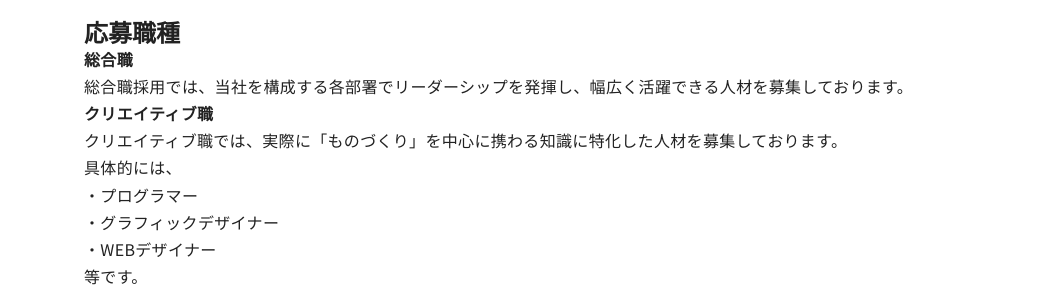
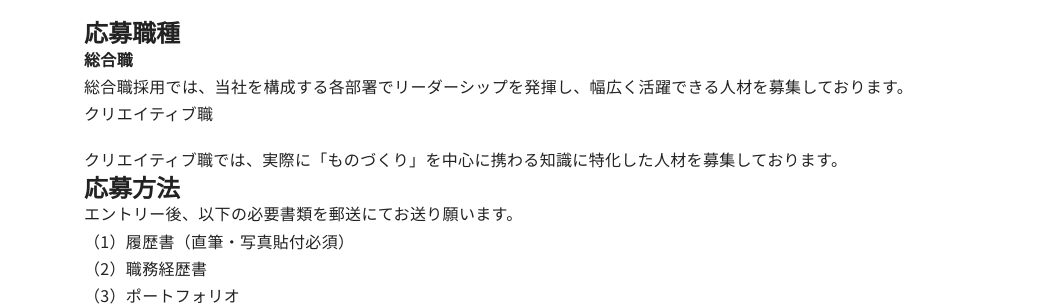
Before and after one commit to index33/dreamgale4, a plain HTML site: page pages/saiyou.html in a window 1280 px wide. Shown: the part 62-368 px from the top of the page, without its empty margins (106-1163 px from the left). Drawn offline with nearby package versions, Linux system fonts and the light colour scheme.

Commit message:
Update saiyou.html

```diff
--- a/pages/saiyou.html
+++ b/pages/saiyou.html
@@ -48,16 +48,8 @@
 						<b>総合職</b><br>
 						総合職採用では、当社を構成する各部署でリーダーシップを発揮し、幅広く活躍できる人材を募集しております。
 					</p>
-					<p>
-						<b>クリエイティブ職</b><br>
-						クリエイティブ職では、実際に「ものづくり」を中心に携わる知識に特化した人材を募集しております。<br>
-						具体的には、<br>
-						・プログラマー<br>
-						・グラフィックデザイナー<br>
-						・WEBデザイナー<br>
-						等です。
-					</p>
-					<br>
+					<p>クリエイティブ職</p><br>
+					<p>クリエイティブ職では、実際に「ものづくり」を中心に携わる知識に特化した人材を募集しております。</p>
 
 					<div>
 						<h2>応募方法</h2>
```
